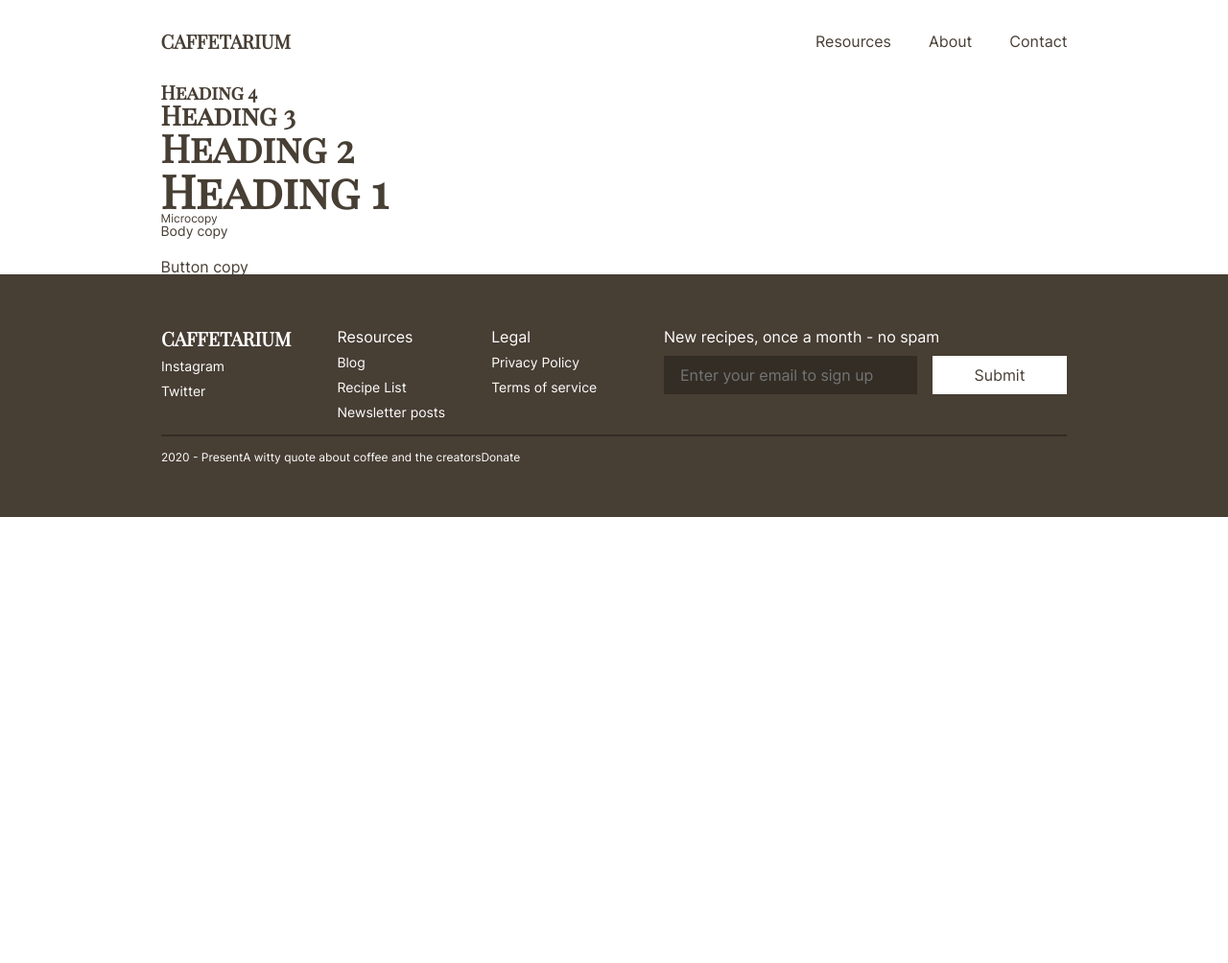
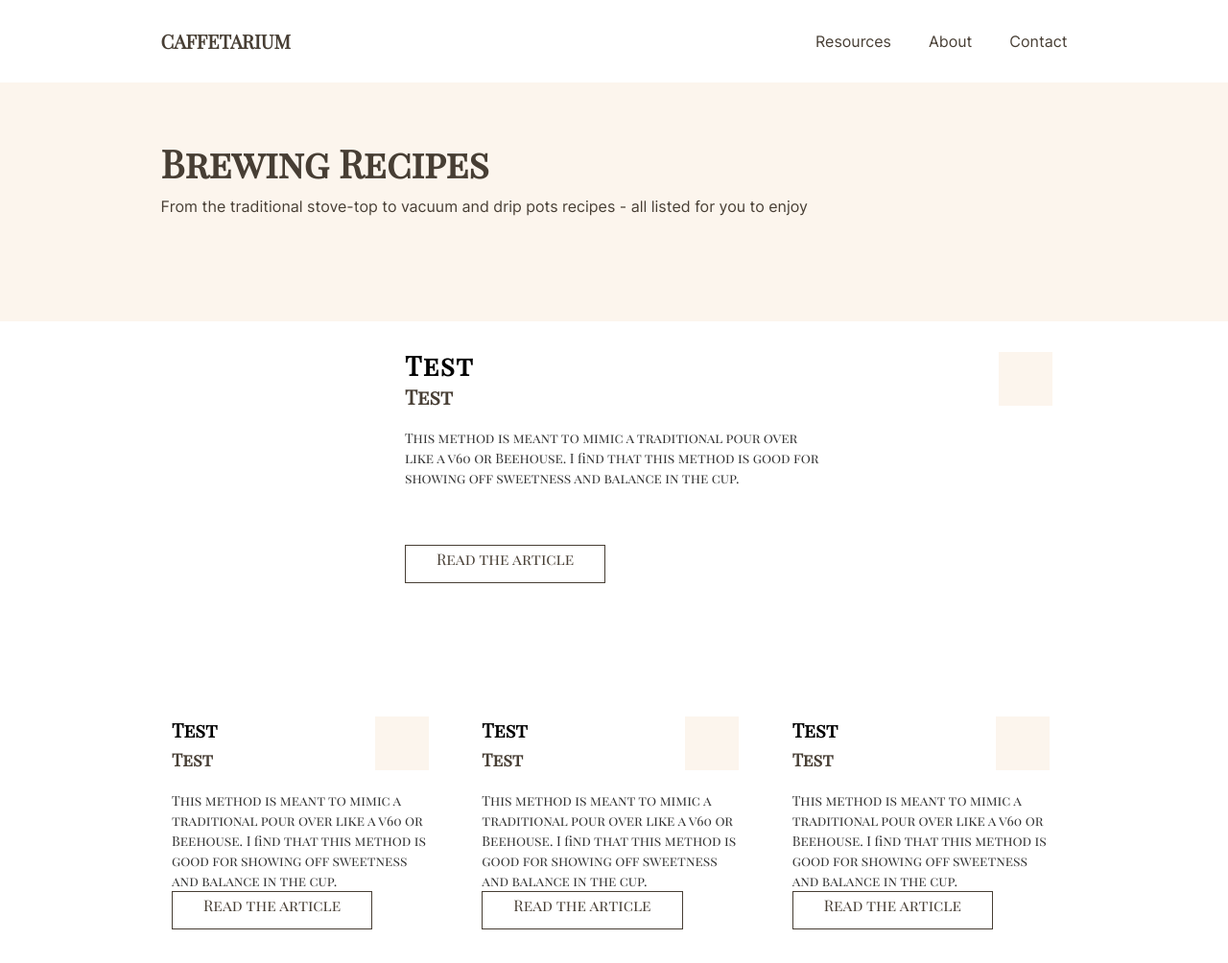
Before and after one commit to alextraykov/coffeeproject, a Gatsby site: page / in a window 1280 px wide. Shown: the top 1004 px of the page at 96% size. Before the commit the page ends 800 px from the top, so only its background shows below. Built offline with nearby package versions, Linux system fonts and the light colour scheme; Gatsby itself is replaced by a stand-in of ours.

Commit message:
Adding Section and CardGrid Components

```diff
--- a/src/components/BlogCard/BlogCard.js
+++ b/src/components/BlogCard/BlogCard.js
@@ -1,6 +1,7 @@
 import React from "react";
 import { Link } from "gatsby";
 import styled from "styled-components";
+import PropTypes from "prop-types";
 
 const Conatainer = styled.div`
   width: ${item => (item.large ? "100%" : "300px")};
@@ -103,4 +104,8 @@ const BlogCard = props => {
   );
 };
 
+BlogCard.propTypes = {
+  large: PropTypes.bool
+};
+
 export default BlogCard;
--- /dev/null
+++ b/src/components/CardGrid/CardGrid.js
@@ -0,0 +1,35 @@
+import React from "react";
+import styled from "styled-components";
+
+import BlogCard from "../BlogCard/BlogCard";
+
+const Container = styled.div`
+  display: grid;
+  max-width: 954px;
+  margin: 0 auto;
+  grid-template-columns: repeat(3, auto [col-start]);
+  grid-gap: 16px 16px;
+
+  ${props =>
+    props.large
+      ? `& > div:first-child {
+        grid-column: 1 / -1;
+    }`
+      : ``}
+`;
+
+const CardGrid = props => {
+  return (
+    <Container large={!!props.large}>
+      <BlogCard large={true} />
+      <BlogCard />
+      <BlogCard />
+      <BlogCard />
+      <BlogCard />
+      <BlogCard />
+      <BlogCard />
+    </Container>
+  );
+};
+
+export default CardGrid;
--- a/src/components/Footer.js
+++ b/src/components/Footer.js
@@ -1,4 +1,4 @@
-import React from "react";
+import React, { useState } from "react";
 import styled from "styled-components";
 import FooterData from "../../config/footer.json";
 import Heading from "../style/components/Text/Heading";
@@ -26,6 +26,7 @@ const InnerContainer = styled.footer`
 const Compartment = styled.div`
   width: 100%;
   display: flex;
+  justify-content: ${props => (props.between ? `space-between` : `flex-start`)};
   align-items: flex-start;
 `;
 
@@ -74,6 +75,7 @@ const EmailInput = styled.input`
   font-family: Inter;
   padding: 12px 17px;
   margin-right: 16px;
+  color: ${colors.white};
 
   &:focus {
     outline-width: 0;
@@ -88,16 +90,21 @@ const Button = styled.button`
 `;
 
 const Footer = props => {
+  const [inputValue, onChangeInputValue] = useState("");
+
+  const onChangeHandler = input => {
+    onChangeInputValue(input);
+  };
   return (
     <Canvas>
       <InnerContainer>
         <Compartment>
           {renderSocialMediaColumn()}
           {renderFooterColumns()}
-          {renderEmailInputColumn()}
+          {renderEmailInputColumn(inputValue, onChangeHandler)}
         </Compartment>
         <HorizontalLine />
-        <Compartment>
+        <Compartment between={true}>
           <Text type="micro">2020 - Present</Text>
           <Text type="micro">A witty quote about coffee and the creators</Text>
           <Text type="micro">Donate</Text>
@@ -132,14 +139,15 @@ const renderFooterColumns = () => {
   });
 };
 
-const renderEmailInputColumn = () => {
+const renderEmailInputColumn = (value, onChangeHandler) => {
   return (
     <Column>
       <Text type="button">New recipes, once a month - no spam</Text>
       <InputConatiner>
         <EmailInput
           type="email"
-          value=""
+          value={value}
+          onChange={e => onChangeHandler(e.target.value)}
           placeholder="Enter your email to sign up"
         />
         <Button type="submit">
--- /dev/null
+++ b/src/components/Section.js
@@ -0,0 +1,35 @@
+import React from "react";
+import PropTypes from "prop-types";
+import styled from "styled-components";
+import colors from "../style/colors";
+
+const Canvas = styled.div`
+  width: 100%;
+  background: ${props => (props.small ? colors.white : colors.sand)};
+`;
+
+const Inner = styled.div`
+  width: 100%;
+  height: 100%;
+  display: flex;
+  flex-direction: column;
+  justify-content: flex-start;
+  align-items: ${props => (props.small ? `center` : `flex-start`)};
+  padding: 64px 0;
+  max-width: 945px;
+  margin: 0 auto;
+`;
+
+const Section = props => {
+  return (
+    <Canvas small={!!props.small}>
+      <Inner small={!!props.small}>{props.children}</Inner>
+    </Canvas>
+  );
+};
+
+Section.propTypes = {
+  small: PropTypes.bool
+};
+
+export default Section;
--- a/src/components/layout.js
+++ b/src/components/layout.js
@@ -14,7 +14,6 @@ const Wrapper = styled.div`
 
 const Main = styled.main`
   width: 100%;
-  max-width: 945px;
   margin: 0 auto;
 `;
 
--- a/src/pages/index.js
+++ b/src/pages/index.js
@@ -4,37 +4,29 @@ import { graphql } from "gatsby";
 import GlobalStyle from "../style/global/GlobalStyle";
 
 import Layout from "../components/layout";
+import Section from "../components/Section";
 import Heading from "../style/components/Text/Heading";
 import Text from "../style/components/Text/Text";
 import Spacing from "../style/components/Spacing";
+import CardGrid from "../components/CardGrid/CardGrid";
 
 const IndexPage = ({ data }) => {
   return (
     <>
       <GlobalStyle />
       <Layout>
-        <Heading size="s" color="taupe">
-          Heading 4
-        </Heading>
-        <Heading size="m" color="taupe">
-          Heading 3
-        </Heading>
-        <Heading size="l" color="taupe">
-          Heading 2
-        </Heading>
-        <Heading size="xl" color="taupe">
-          Heading 1
-        </Heading>
-        <Text type="micro" color="taupe">
-          Microcopy
-        </Text>
-        <Text type="body" color="taupe">
-          Body copy
-        </Text>
-        <Spacing width="100px" height="20px" />
-        <Text type="button" color="taupe">
-          Button copy
-        </Text>
+        <Section>
+          <Heading size="l" color="taupe">
+            Brewing Recipes
+          </Heading>
+          <Spacing height="17px" />
+          <Text type="button" color="taupe">
+            From the traditional stove-top to vacuum and drip pots recipes - all
+            listed for you to enjoy
+          </Text>
+          <Spacing height="48px" />
+        </Section>
+        <CardGrid large />
       </Layout>
     </>
   );
--- a/src/style/components/Spacing.js
+++ b/src/style/components/Spacing.js
@@ -26,8 +26,8 @@ const Spacing = props => {
 };
 
 Spacing.propTypes = {
-  width: PropTypes.string.isRequired,
-  height: PropTypes.string.isRequired,
+  width: PropTypes.string,
+  height: PropTypes.string,
   className: PropTypes.string
 };
 
--- a/src/style/components/Text/Heading.js
+++ b/src/style/components/Text/Heading.js
@@ -9,6 +9,7 @@ const HeaderTag = styled.h1`
     font-family: Playfair Display;
     font-weight: bold;
     color:  ${props.color !== undefined ? colors[props.color] : colors.white};
+
   `;
     switch (props.size) {
       case "s":
```
